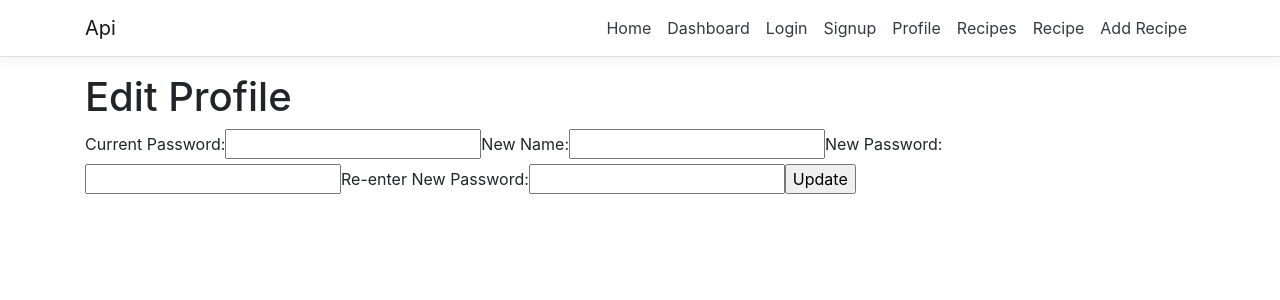
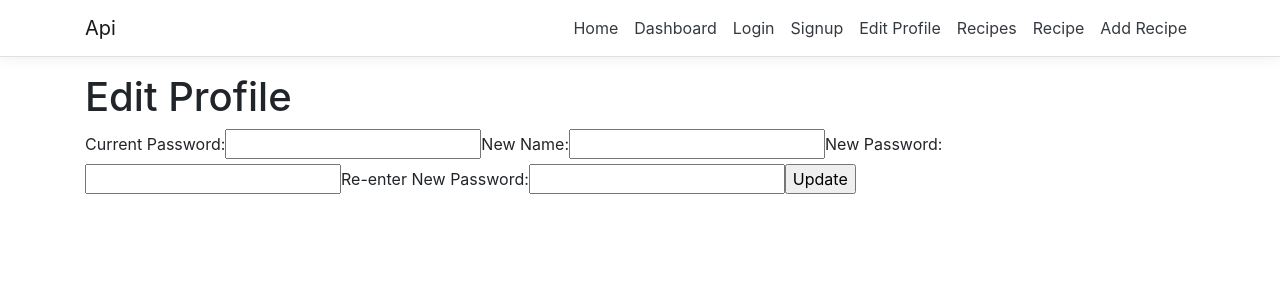
Before and after one commit to KrisztinaPap/Capstone_project, a React (Create React App) app in the folder frontend/: page /profile in a window 1280 px wide. Shown: the top 300 px of the page. Built offline with nearby package versions, Linux system fonts and the light colour scheme.

Commit message:
[F] style: Fixed a capitalization error; Changed profile to edit profile in menu

```diff
--- a/frontend/src/components/AddRecipe.js
+++ b/frontend/src/components/AddRecipe.js
@@ -1,4 +1,5 @@
 import React from 'react';
+import ReactDOM from 'react-dom';
 
 const AddRecipe = () => {
   return (
--- a/frontend/src/components/NavMenu.js
+++ b/frontend/src/components/NavMenu.js
@@ -43,7 +43,7 @@
                   <NavLink tag={Link} className="text-dark" to="/signup">Signup</NavLink>
                 </NavItem>
                 <NavItem>
-                  <NavLink tag={Link} className="text-dark" to="/profile">Profile</NavLink>
+                  <NavLink tag={Link} className="text-dark" to="/profile">Edit Profile</NavLink>
                 </NavItem>
                 <NavItem>
                   <NavLink tag={Link} className="text-dark" to="/recipes">Recipes</NavLink>
--- a/frontend/src/components/Profile.js
+++ b/frontend/src/components/Profile.js
@@ -21,7 +21,7 @@
         <label htmlFor="newPassword">New Password:</label>
         <input
           type="text"
-          id="NewPassword"
+          id="newPassword"
         />
 
         <label htmlFor="newPassword2">Re-enter New Password:</label>
```
